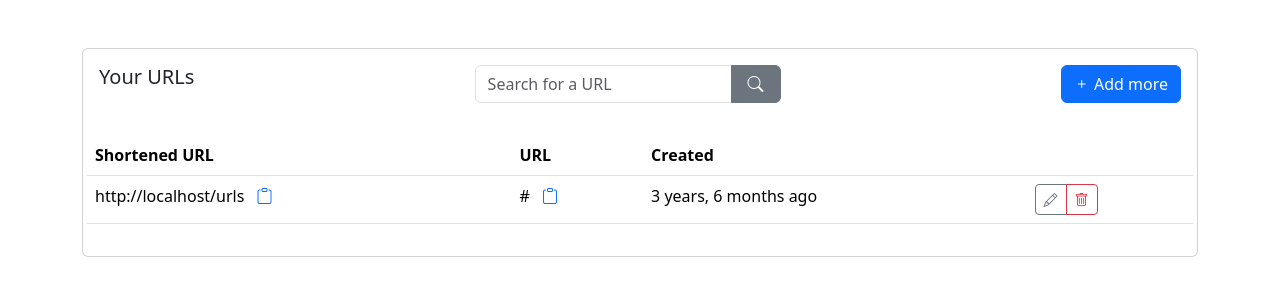
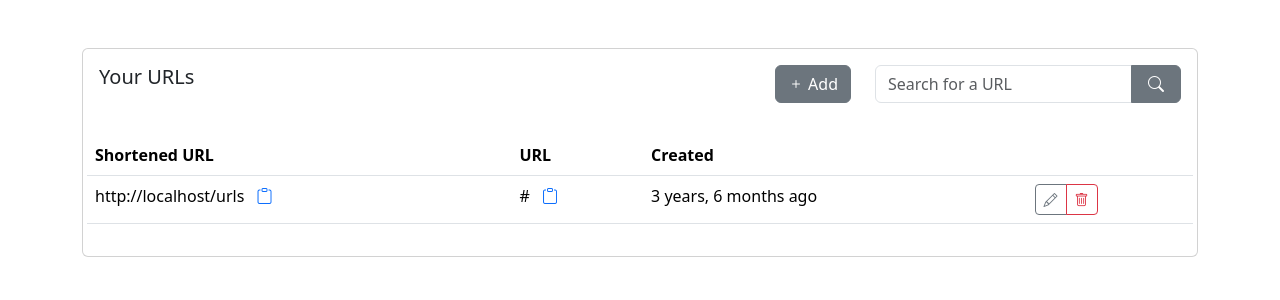
Before and after one commit to vinkomlacic/url-shortener, a Django app: page /urls in a window 1280 px wide. Shown: the part 56-356 px from the top of the page. Run offline with Django 4.2, Linux system fonts and the light colour scheme; a user stored in the database is signed in; tables that the repository leaves empty hold one stand-in row (values such as "Sample post").

Commit message:
Reorganize the UI on the top of the url list
Refs: #URLS-2

```diff
--- a/core/templates/core/short_url_list.html
+++ b/core/templates/core/short_url_list.html
@@ -15,6 +15,14 @@
                             </div>
 
                             <div class="col-auto">
+                                <div class="row justify-content-end">
+                                    <div class="col-auto">
+                                        <a class="btn btn-secondary" href="{% url 'core:url_create' %}">
+                                            <i class="bi bi-plus"></i> Add
+                                        </a>
+                                    </div>
+
+                                    <div class="col-auto">
                                         <form action="" method="get">
                                             <div class="input-group mb-3">
                                                 <input name="q" type="text" class="form-control" id="search-input"
@@ -26,11 +34,7 @@
                                             </div>
                                         </form>
                                     </div>
-
-                            <div class="col-auto">
-                                <a class="btn btn-primary" href="{% url 'core:url_create' %}">
-                                    <i class="bi bi-plus"></i> Add more
-                                </a>
+                                </div>
                             </div>
                         </div>
 
```
Lines whose indentation alone changed are shown as unchanged.
